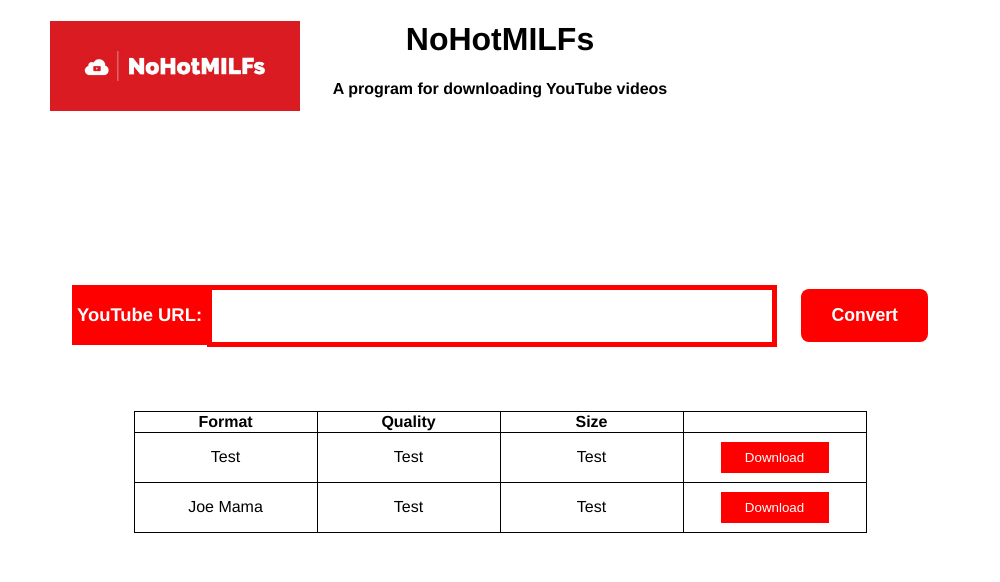
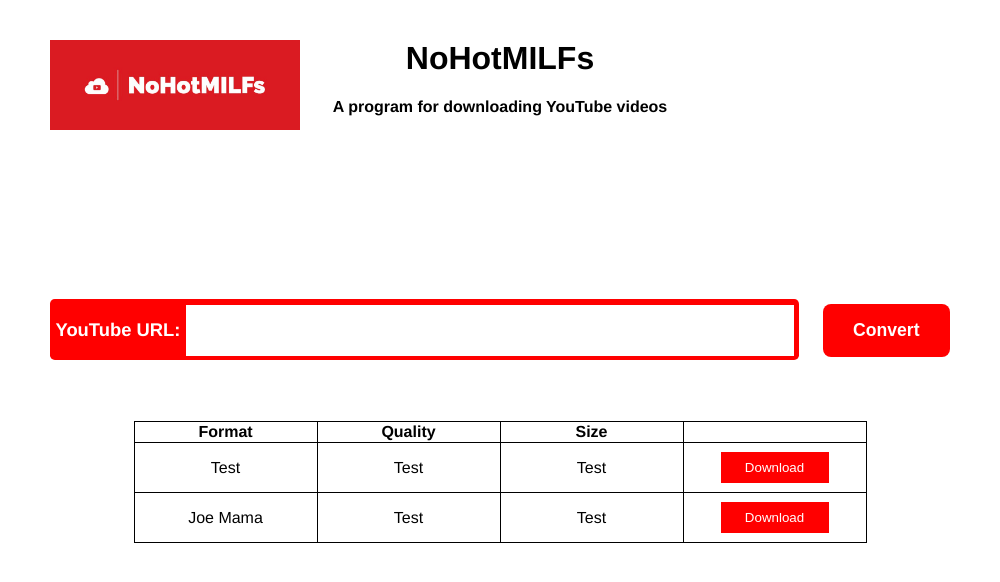
Before and after one commit to alybally04/NoHotMILFs, an Electron app: page index.html in a window 1000 px wide. Drawn offline with Linux system fonts and the light colour scheme.

Commit message:
updated index

```diff
--- a/index.css
+++ b/index.css
@@ -4,7 +4,7 @@ body {
 }
 
 header {
-  margin: 0 auto 0 auto;
+  margin: 5vh auto 0 auto;
   height: 25vh;
   width: 50vw;
 }
@@ -39,16 +39,17 @@ input[type=button]:active {
 
 #url-input {
   margin: 8vh auto;
-  width: 90vw;
+  width: 98vw;
   max-width: 1600px;
 }
 
 #url-input label {
   color: white;
   background-color: red;
-  padding: 2.4vh 0.5vw;
+  padding: 2.5vh 0.5vw 2.5vh 0.5vw;
   font-weight: bold;
   font-size: 115%;
+  border-radius: 0.3rem;
 }
 
 #input-field {
@@ -57,7 +58,7 @@ input[type=button]:active {
   padding: 2vh 1vw;
   line-height: 2.4vh;
   font-size: large;
-  border: 5px solid red;
+  border: none;
 }
 
 #input-field:focus {
--- a/index.html
+++ b/index.html
@@ -14,8 +14,8 @@
 
     <main>
       <section id="url-input">
-        <form> <!-- Label cannot be seperate line to input tag as makes browsers die inside -->
-          <label for="url-input">YouTube URL:</label><input type="url" id="input-field">
+        <form> <!-- Label cannot be separate line to input tag as makes browsers die inside -->
+          <label for="url-input">YouTube URL: <input type="url" id="input-field"></label>
           <input type="button" id="search-button" value="Convert" onclick="">
         </form>
       </section>
@@ -34,13 +34,13 @@
             <td>Test</td>
             <td>Test</td>
             <td>Test</td>
-            <td><input type="button" value="Download" onclick=""></input></td>
+            <td><input type="button" value="Download" onclick=""></td>
           </tr>
           <tr>
             <td>Joe Mama</td>
             <td>Test</td>
             <td>Test</td>
-            <td><input type="button" value="Download" onclick=""></input></td>
+            <td><input type="button" value="Download" onclick=""></td>
           </tr>
         </table>
       </section>
```
